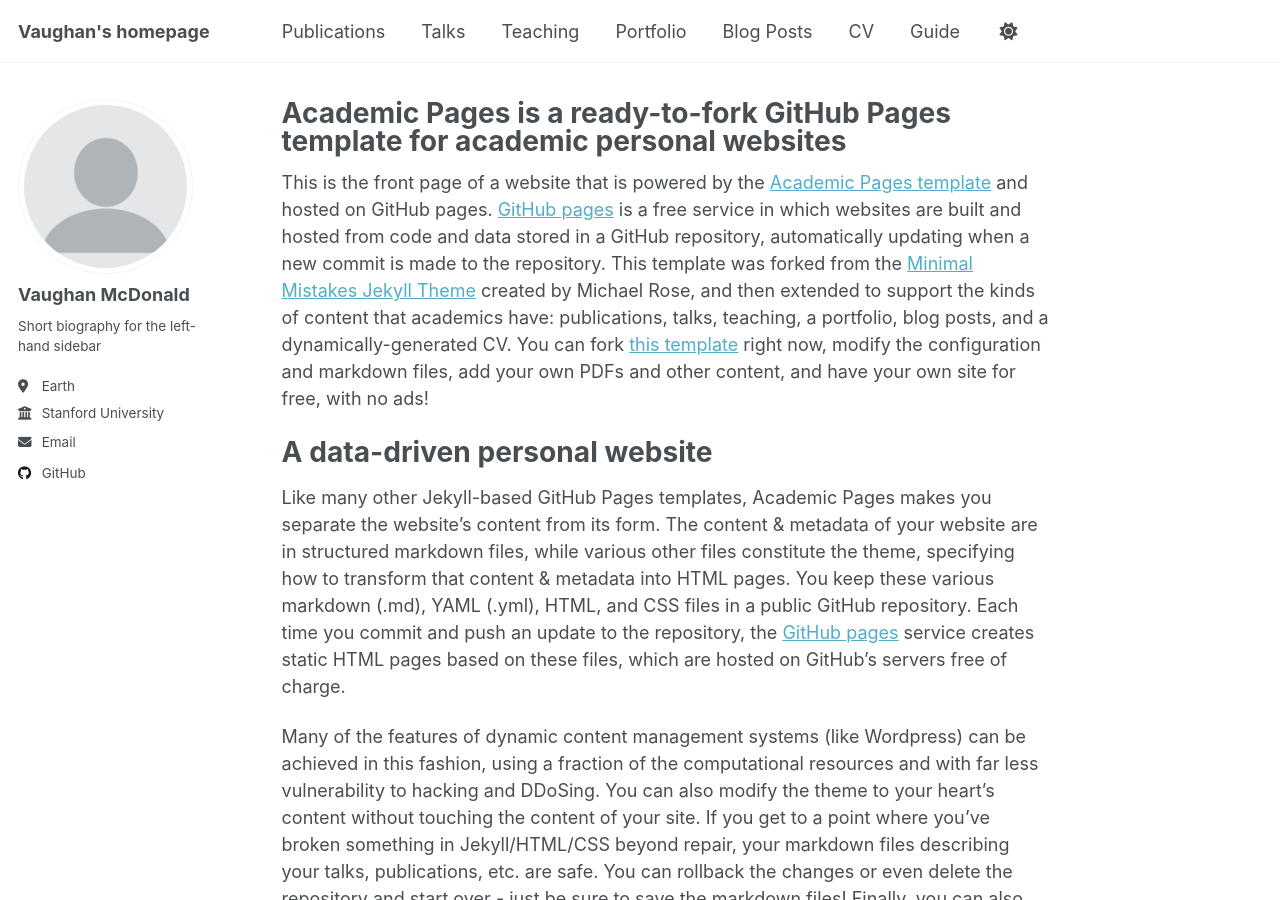
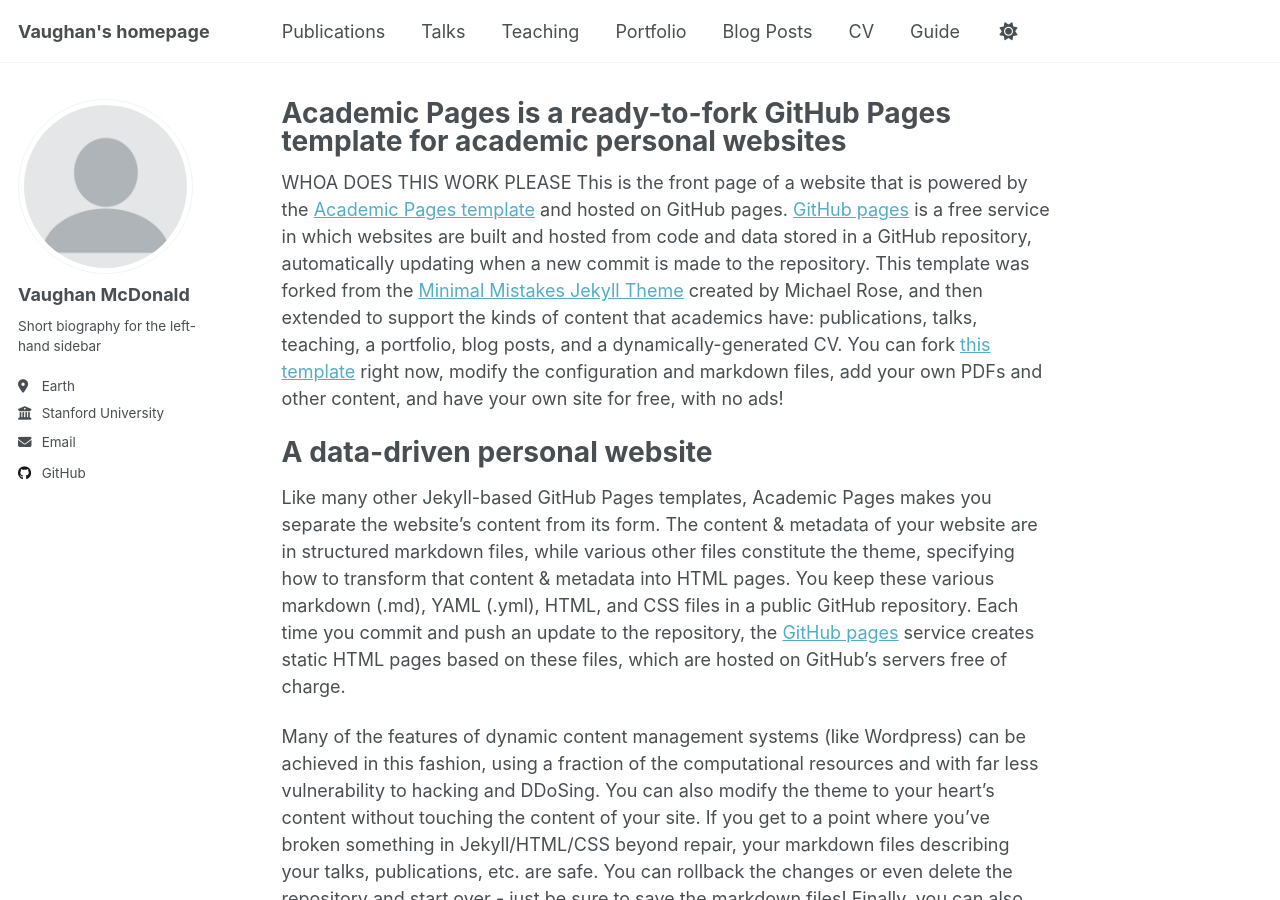
Before and after one commit to mcvaughanald/mcvaughanald.github.io, a Jekyll site: the page built from _pages/about.md, in a window 1280 px wide and 900 px high. Built offline with Jekyll 4.4.1, drawn with Linux system fonts in a browser that asks for light colours.

Commit message:
Update about.md

```diff
--- a/_pages/about.md
+++ b/_pages/about.md
@@ -7,7 +7,7 @@ redirect_from:
   - /about.html
 ---
 
-This is the front page of a website that is powered by the [Academic Pages template](https://github.com/academicpages/academicpages.github.io) and hosted on GitHub pages. [GitHub pages](https://pages.github.com) is a free service in which websites are built and hosted from code and data stored in a GitHub repository, automatically updating when a new commit is made to the repository. This template was forked from the [Minimal Mistakes Jekyll Theme](https://mmistakes.github.io/minimal-mistakes/) created by Michael Rose, and then extended to support the kinds of content that academics have: publications, talks, teaching, a portfolio, blog posts, and a dynamically-generated CV. You can fork [this template](https://github.com/academicpages/academicpages.github.io) right now, modify the configuration and markdown files, add your own PDFs and other content, and have your own site for free, with no ads!
+WHOA DOES THIS WORK PLEASE This is the front page of a website that is powered by the [Academic Pages template](https://github.com/academicpages/academicpages.github.io) and hosted on GitHub pages. [GitHub pages](https://pages.github.com) is a free service in which websites are built and hosted from code and data stored in a GitHub repository, automatically updating when a new commit is made to the repository. This template was forked from the [Minimal Mistakes Jekyll Theme](https://mmistakes.github.io/minimal-mistakes/) created by Michael Rose, and then extended to support the kinds of content that academics have: publications, talks, teaching, a portfolio, blog posts, and a dynamically-generated CV. You can fork [this template](https://github.com/academicpages/academicpages.github.io) right now, modify the configuration and markdown files, add your own PDFs and other content, and have your own site for free, with no ads!
 
 A data-driven personal website
 ======
```
